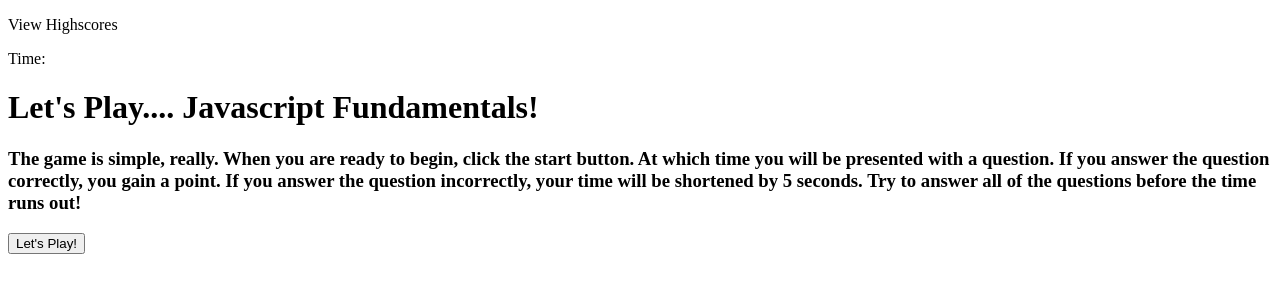
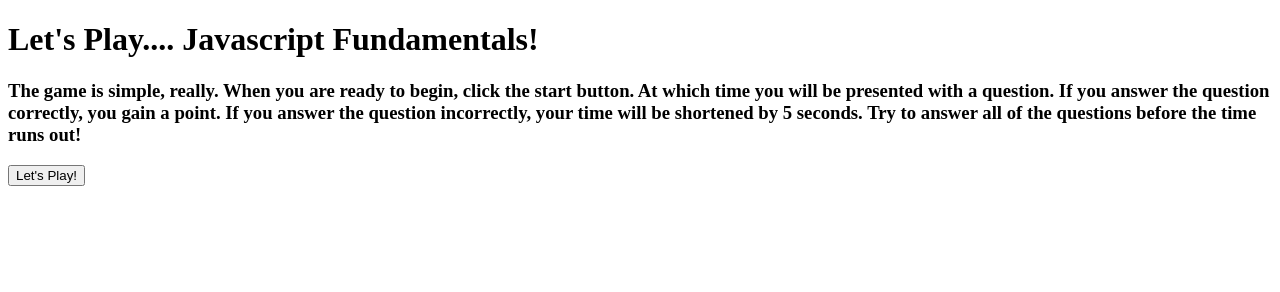
Before and after one commit to caitighe1/code_quiz_master, a plain HTML site: page index.html in a window 1280 px wide. Drawn offline with Linux system fonts and the light colour scheme.

Commit message:
hid elements

```diff
--- a/index.html
+++ b/index.html
@@ -10,8 +10,8 @@
 <body>
 
 <nav id="navbar">
-    <p id="scores">View Highscores</p>
-    <p id="timer">Time: </p>
+    <p hidden id="scores">View Highscores</p>
+    <p hidden id="timer">Time: </p>
 </nav>
 
 <div id="main">
```
